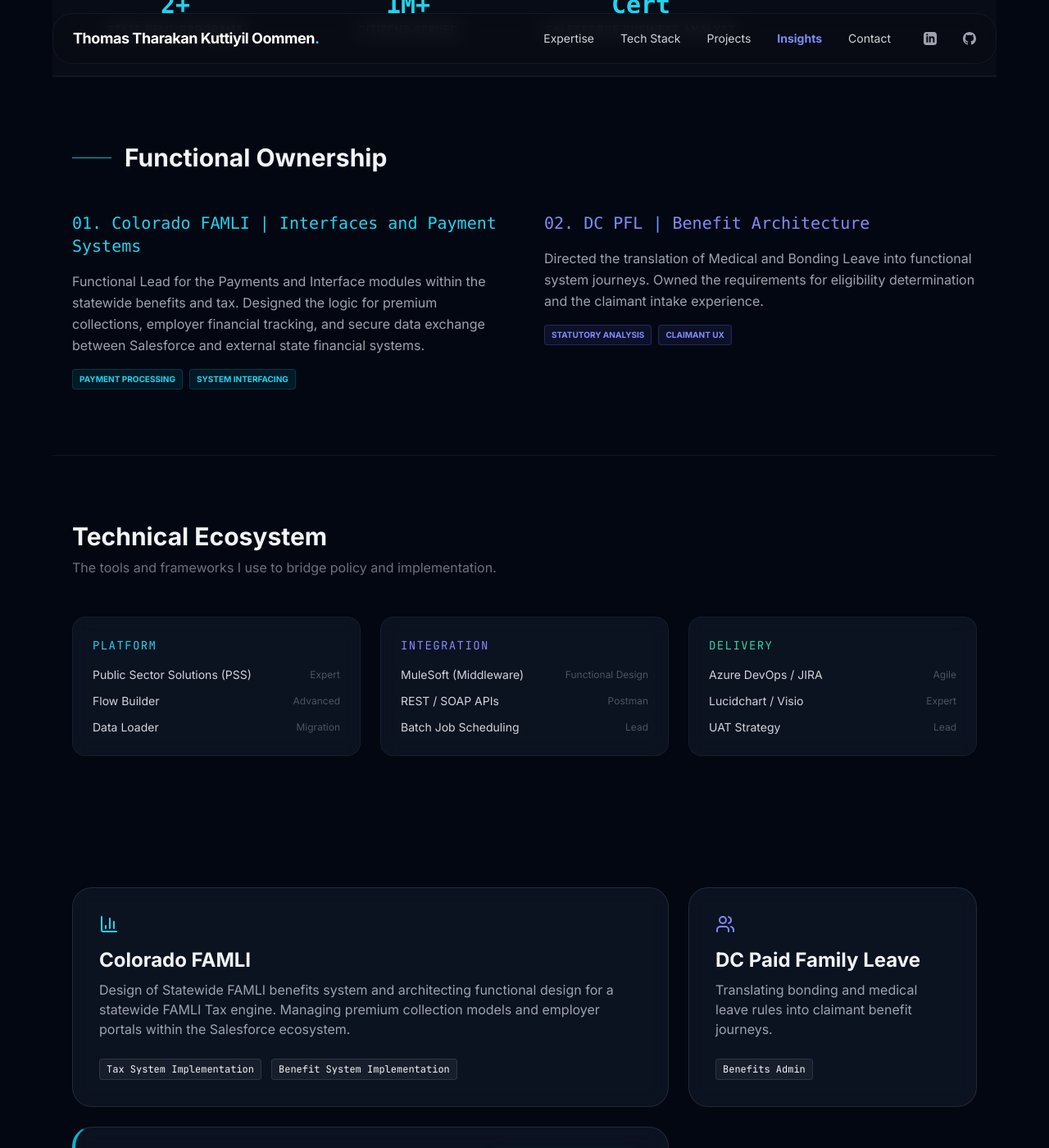
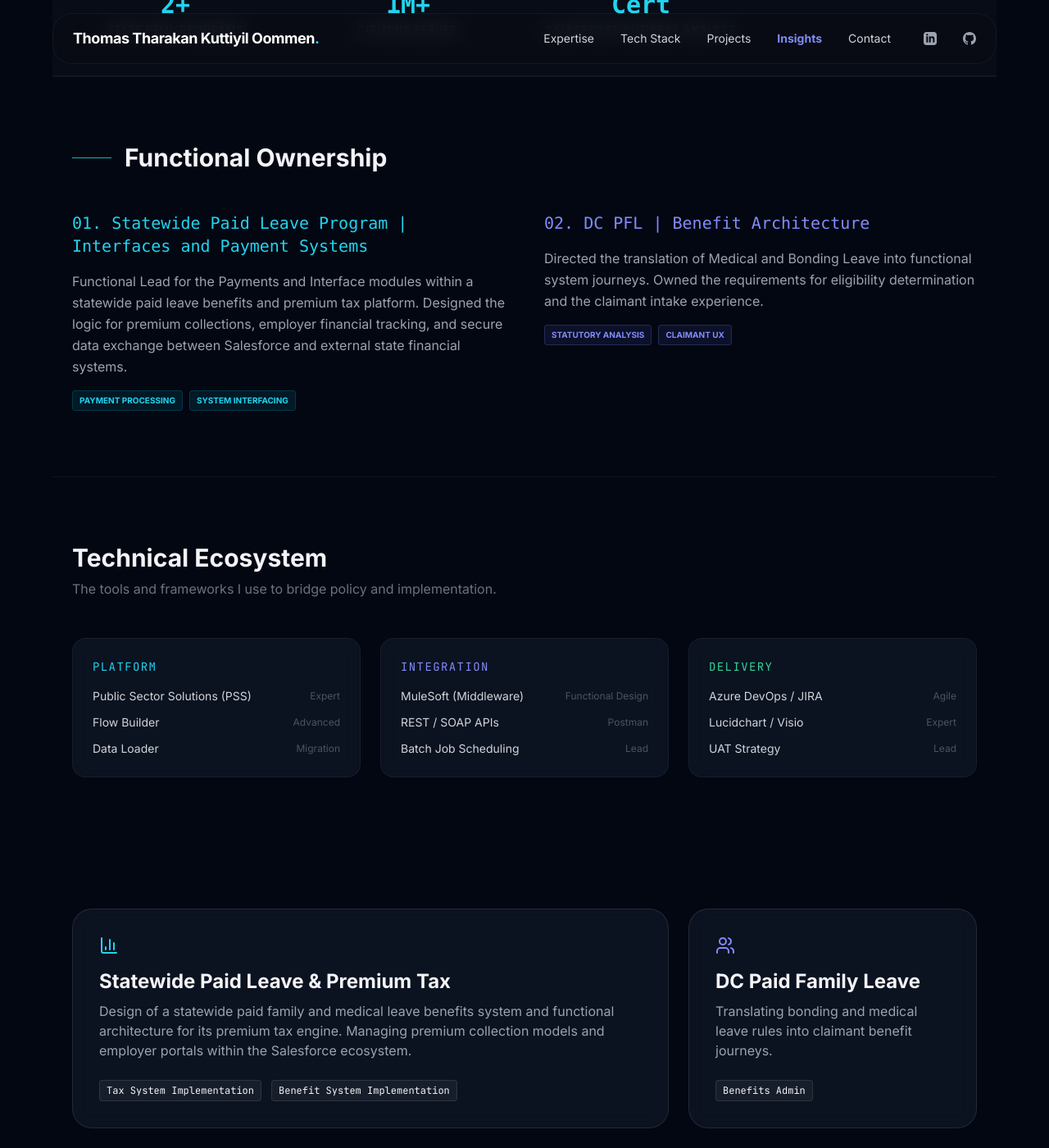
Before and after one commit to tharakanenator/profile, a Jekyll site: the page built from index.html, in a window 1280 px wide and 1400 px high, scrolled down 708 px. Shown: the whole window at 82% size. Built offline with Jekyll 4.4.1, drawn with Linux system fonts in a browser that asks for light colours; nearby versions of some CDN libraries; some of the changed text lies outside the part shown.

Commit message:
Updated Terminology

```diff
--- a/index.html
+++ b/index.html
@@ -13,7 +13,7 @@
     <!-- Primary SEO for Thomas Tharakan Kuttiyil Oommen -->
     <title>Thomas Tharakan Kuttiyil Oommen | Salesforce Functional Consultant</title>
     <meta name="title" content="Thomas Tharakan Kuttiyil Oommen | Salesforce PFML Specialist">
-    <meta name="description" content="Specialist in Salesforce Public Sector Solutions (PSS) and state-level PFML implementations for DC and Colorado. Bridging policy and enterprise architecture.">
+    <meta name="description" content="Specialist in Salesforce Public Sector Solutions (PSS) and state-level PFML implementations, including DC Paid Family Leave. Bridging policy and enterprise architecture.">
     <!-- Canonical Link (Crucial for Custom Domains) -->
     <link rel="canonical" href="https://kuttiyil.net/" />
 
@@ -24,7 +24,7 @@
     <meta property="og:type" content="website">
     <meta property="og:url" content="https://kuttiyil.net/">
     <meta property="og:title" content="Thomas Tharakan Kuttiyil Oommen | Salesforce Specialist">
-    <meta property="og:description" content="Expert in DC and Colorado PFML systems. Architecting the future of state benefits.">
+    <meta property="og:description" content="Expert in state PFML benefits, tax and payment systems. Architecting the future of state benefits.">
     <meta property="og:image" content="https://kuttiyil.net/profile.jpg">
     <!-- Fonts & Icons -->
     <script src="https://cdn.tailwindcss.com"></script>
@@ -209,9 +209,9 @@
 
         <div class="grid grid-cols-1 md:grid-cols-2 gap-12">
             <div class="space-y-4">
-                <h3 class="text-xl font-mono text-cyan-400">01. Colorado FAMLI | Interfaces and Payment Systems</h3>
+                <h3 class="text-xl font-mono text-cyan-400">01. Statewide Paid Leave Program | Interfaces and Payment Systems</h3>
                 <p class="text-gray-400 leading-relaxed">
-                    Functional Lead for the Payments and Interface modules within the statewide benefits and tax. Designed the logic for premium collections, employer financial tracking, and secure data exchange between Salesforce and external state financial systems.
+                    Functional Lead for the Payments and Interface modules within a statewide paid leave benefits and premium tax platform. Designed the logic for premium collections, employer financial tracking, and secure data exchange between Salesforce and external state financial systems.
                 </p>
                 <div class="flex flex-wrap gap-2">
                     <span class="px-2 py-1 bg-cyan-500/10 text-cyan-400 text-[10px] uppercase font-bold rounded border border-cyan-500/20">Payment Processing</span>
@@ -303,8 +303,8 @@
         <div class="grid grid-cols-1 md:grid-cols-3 gap-6">
             <div class="md:col-span-2 glass p-8 rounded-3xl bento-card">
                 <i data-lucide="bar-chart-3" class="text-cyan-400 mb-4"></i>
-                <h3 class="text-2xl font-bold mb-2">Colorado FAMLI</h3>
-                <p class="text-gray-400 mb-6">Design of Statewide FAMLI benefits system and architecting functional design for a statewide FAMLI Tax engine. Managing premium collection models and employer portals within the Salesforce ecosystem.</p>
+                <h3 class="text-2xl font-bold mb-2">Statewide Paid Leave & Premium Tax</h3>
+                <p class="text-gray-400 mb-6">Design of a statewide paid family and medical leave benefits system and functional architecture for its premium tax engine. Managing premium collection models and employer portals within the Salesforce ecosystem.</p>
                 <div class="flex gap-3 text-xs mono">
                     <span class="px-2 py-1 bg-white/5 rounded border border-white/10">Tax System Implementation</span>
                     <span class="px-2 py-1 bg-white/5 rounded border border-white/10">Benefit System Implementation</span>
```
Also changed, not shown: other parts of index.html (+1 -1 lines).
